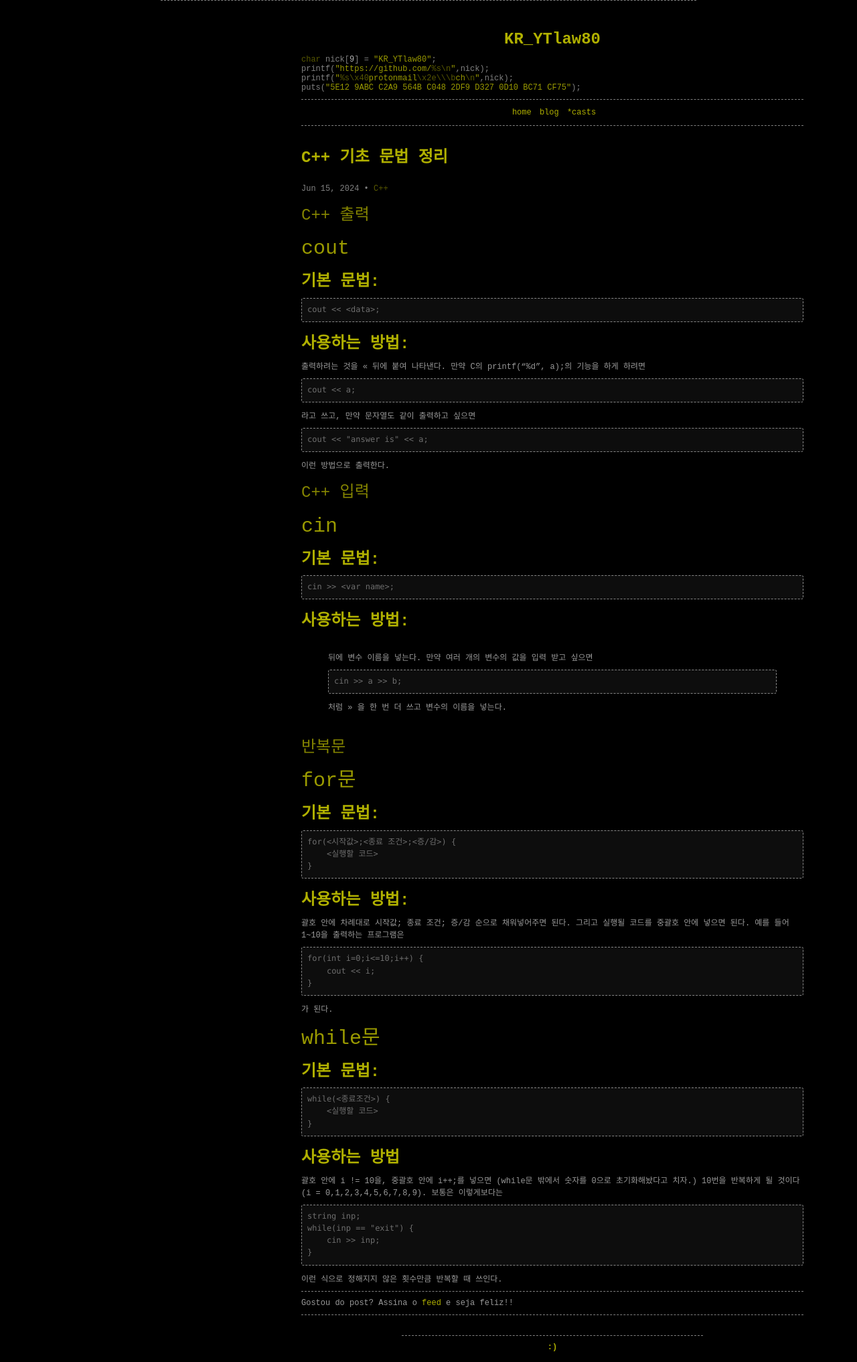
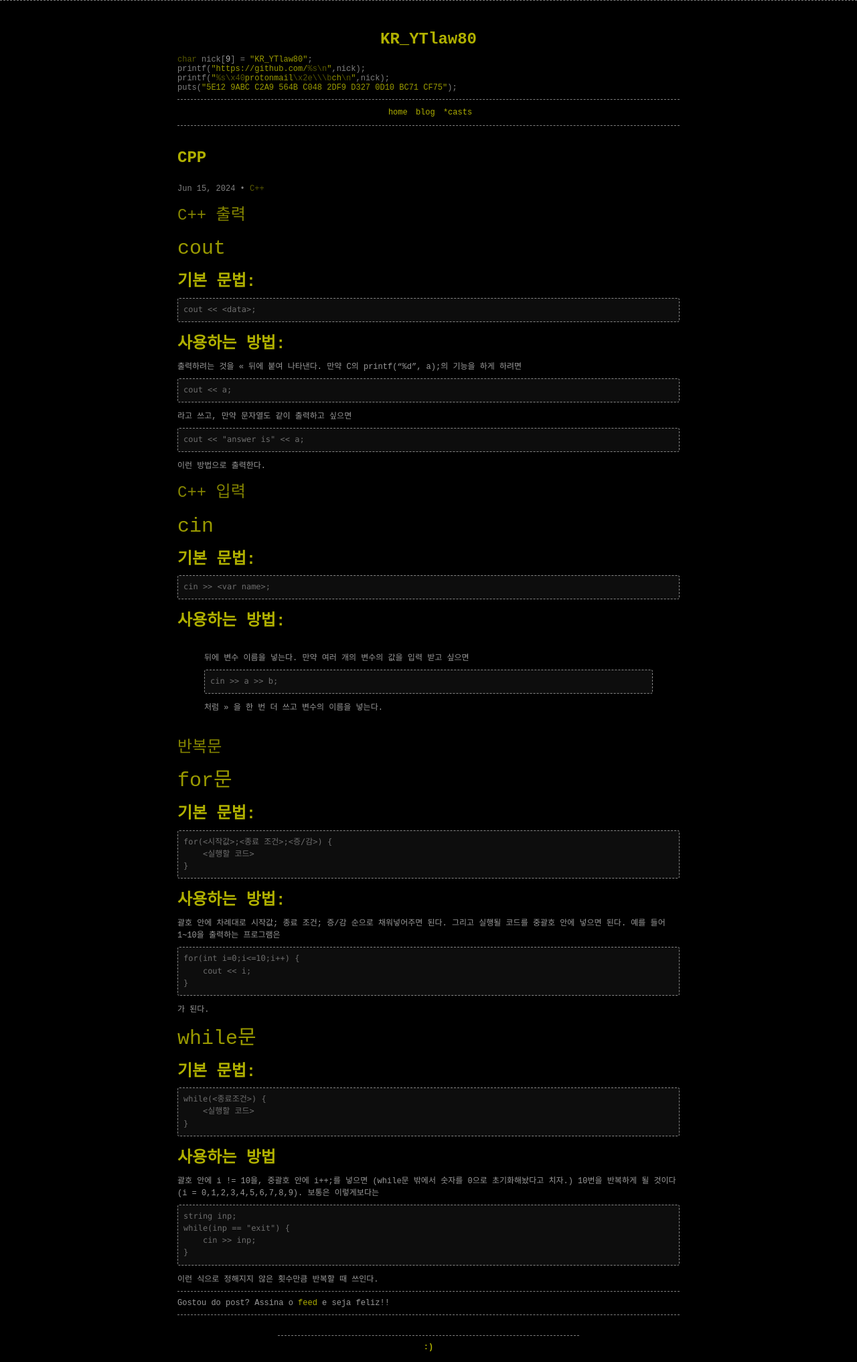
Before and after one commit to YTlaw80/blog, a Jekyll site: the page built from _posts/2024/2024-06-15-CPP.md, in a window 1280 px wide. Shown: the whole page at 67% size. Built offline with Jekyll 4.4.1, drawn with Linux system fonts in a browser that asks for light colours; comment, search, counter and statistics services are not loaded.

Commit message:
post_link_edit

```diff
--- a/_posts/2024/2024-06-15-CPP.md
+++ b/_posts/2024/2024-06-15-CPP.md
@@ -1,6 +1,6 @@
 ---
 layout: post
-title:	"C++ 기초 문법 정리"
+title:	"CPP"
 date:	2024-06-15 12:00:00
 categories:
     - Tutorial
--- a/css/main.css
+++ b/css/main.css
@@ -8,7 +8,7 @@ body {
     line-height: unset !important;
     color: rgba(255,255,255,0.6);
     text-align: center;
-    width: 800px;
+    /*width: 800px;*/
 }
 h1 {
   color: rgba(220,220,0,0.8);
```
Also changed, not shown: blog.md (+1 -1 lines).
